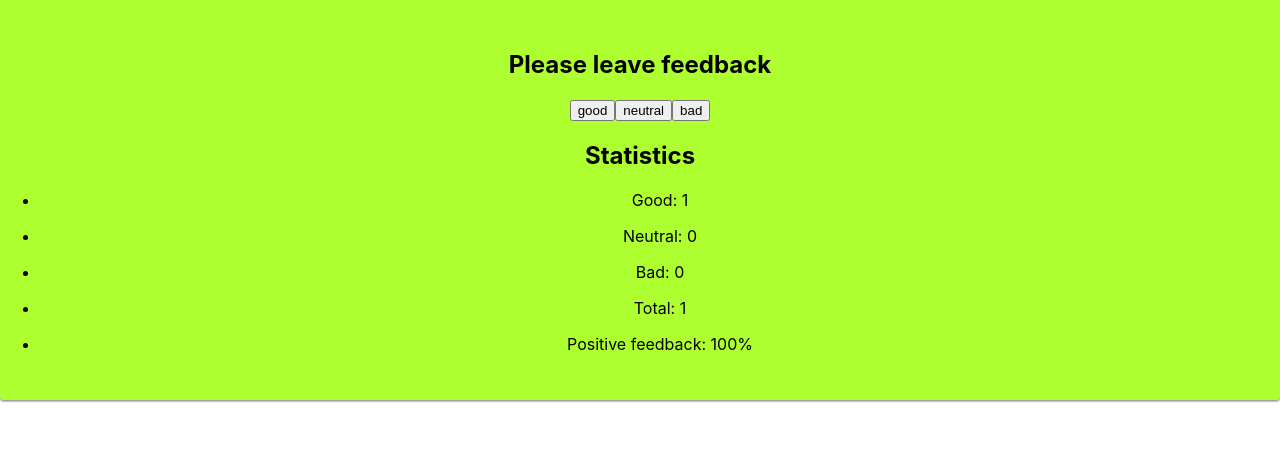
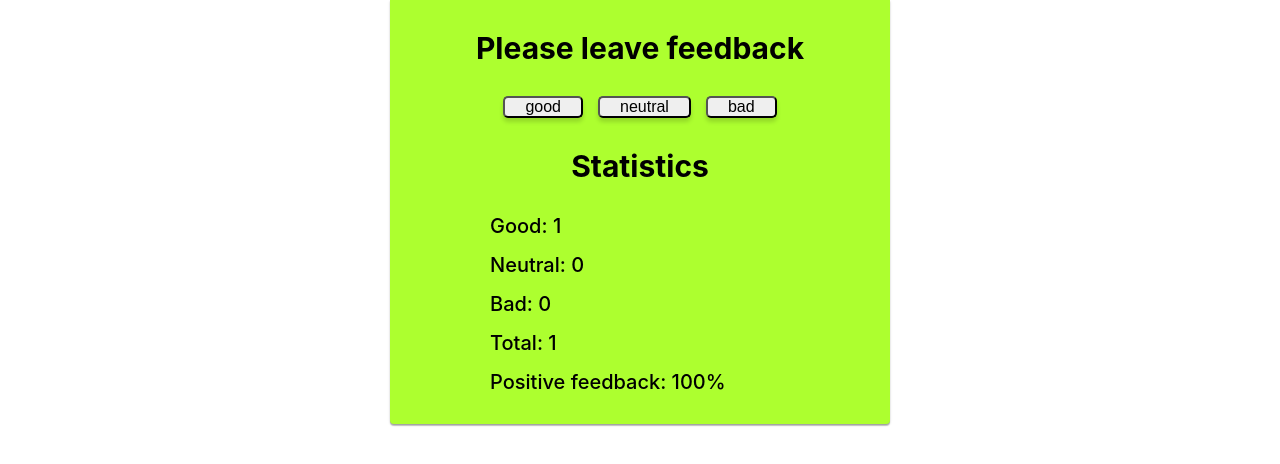
Before and after one commit to Taras-Roboteckyi/goit-react-hw-02-feedback, a React (Create React App) app: page / in a window 1280 px wide. Both pictures are taken after a click on the button "good". Shown: the top 464 px of the page. Built offline with nearby package versions, Linux system fonts and the light colour scheme.

Commit message:
Додає стилі застосунку

```diff
--- a/src/App.js
+++ b/src/App.js
@@ -3,6 +3,7 @@ import FeedbackOptions from './components/FeedbackOptions/FeedbackOptions';
 import Statistics from './components/Statistics/Statistics';
 import Section from './components/Section/Section';
 import Notification from './components/Notification/Notification';
+import { SectionButtonStyled, StatisticTitle } from './App.styled';
 
 class Feedback extends React.Component {
   state = {
@@ -28,10 +29,11 @@ class Feedback extends React.Component {
 
   render() {
     const { good, neutral, bad } = this.state;
+
     return (
       <Section title="Please leave feedback">
-        <section>
-          {Object.keys(this.state).map((btn, index) => {
+        <SectionButtonStyled>
+          {Object.keys({ good, neutral, bad }).map((btn, index) => {
             return (
               <FeedbackOptions
                 key={index}
@@ -40,9 +42,9 @@ class Feedback extends React.Component {
               />
             );
           })}
-        </section>
+        </SectionButtonStyled>
 
-        <h2>Statistics</h2>
+        <StatisticTitle>Statistics</StatisticTitle>
 
         {good === 0 && neutral === 0 && bad === 0 ? (
           <Notification message="There is no feedback" />
--- a/src/App.styled.jsx
+++ b/src/App.styled.jsx
@@ -1 +1,16 @@
 import styled from 'styled-components';
+
+export const SectionButtonStyled = styled.section`
+  display: flex;
+  justify-content: center;
+
+  padding-bottom: 30px;
+`;
+
+export const StatisticTitle = styled.h2`
+  margin-top: 0;
+  margin-bottom: 0;
+  padding-bottom: 30px;
+  font-weight: 700;
+  font-size: 30px;
+`;
--- a/src/components/FeedbackOptions/FeedbackOptions.jsx
+++ b/src/components/FeedbackOptions/FeedbackOptions.jsx
@@ -1,12 +1,13 @@
 import PropTypes from 'prop-types';
+import { FeedbackButtonStyled } from './FeedbackOptions.styled';
 
 function FeedbackOptions(props) {
   const { options, onLeaveFeedback } = props;
   //console.log(props);
   return (
-    <button type="button" onClick={onLeaveFeedback}>
+    <FeedbackButtonStyled type="button" onClick={onLeaveFeedback}>
       {options}
-    </button>
+    </FeedbackButtonStyled>
   );
 }
 
--- /dev/null
+++ b/src/components/FeedbackOptions/FeedbackOptions.styled.jsx
@@ -0,0 +1,18 @@
+import styled from 'styled-components';
+
+export const FeedbackButtonStyled = styled.button`
+  padding: 0 20px;
+  box-shadow: 0px 4px 4px rgba(0, 0, 0, 0.15);
+  font-size: 16px;
+  border-radius: 5px;
+  cursor: pointer;
+  font-weight: 400;
+
+  :not(:last-child) {
+    margin-right: 15px;
+  }
+  :hover {
+    background-color: gold;
+    transition: background-color 500ms cubic-bezier(0.4, 0, 0.2, 1);
+  }
+`;
--- a/src/components/Notification/Notification.jsx
+++ b/src/components/Notification/Notification.jsx
@@ -1,7 +1,8 @@
 import PropTypes from 'prop-types';
+import { NotificationMessage } from './Notification.styled';
 
 export default function Notification({ message }) {
-  return <p>{message}</p>;
+  return <NotificationMessage>{message}</NotificationMessage>;
 }
 
 Notification.propTypes = {
--- /dev/null
+++ b/src/components/Notification/Notification.styled.jsx
@@ -0,0 +1,9 @@
+import styled from 'styled-components';
+
+export const NotificationMessage = styled.p`
+  margin-top: 0;
+  margin-bottom: 0;
+  font-weight: 400;
+  font-size: 20px;
+  color: red;
+`;
--- a/src/components/Section/Section.jsx
+++ b/src/components/Section/Section.jsx
@@ -1,13 +1,13 @@
 import PropTypes from 'prop-types';
-import { SectionApp } from './Section.styled';
+import { SectionStyledApp, Title } from './Section.styled';
 
 export default function Section(props) {
   const { title, children } = props;
   return (
-    <SectionApp>
-      <h1>{title}</h1>
+    <SectionStyledApp>
+      <Title>{title}</Title>
       {children}
-    </SectionApp>
+    </SectionStyledApp>
   );
 }
 
--- a/src/components/Section/Section.styled.jsx
+++ b/src/components/Section/Section.styled.jsx
@@ -1,14 +1,22 @@
 import styled from 'styled-components';
 
-export const SectionApp = styled.section`
+export const SectionStyledApp = styled.section`
   padding-top: 30px;
-  margin-right: 0;
-  margin-left: 0;
+  margin-right: auto;
+  margin-left: auto;
   padding-bottom: 30px;
-  /* width: 500px; */
+  width: 500px;
   text-align: center;
   box-shadow: 0px 1px 3px rgb(0 0 0 / 12%), 0px 1px 1px rgb(0 0 0 / 14%),
     0px 2px 1px rgb(0 0 0 / 20%);
   border-radius: 0px 0px 4px 4px;
   background-color: greenyellow;
 `;
+
+export const Title = styled.h1`
+  margin-top: 0;
+  margin-bottom: 0;
+  padding-bottom: 30px;
+  font-weight: 700;
+  font-size: 30px;
+`;
--- /dev/null
+++ b/src/components/Statistics/Statistic.styled.jsx
@@ -0,0 +1,28 @@
+import styled from 'styled-components';
+
+export const StatisticListStyle = styled.ul`
+  list-style: none;
+  margin-top: 0;
+  margin-bottom: 0;
+  margin-right: auto;
+  margin-left: auto;
+  padding-left: 0;
+  display: flex;
+  flex-direction: column;
+  align-items: baseline;
+`;
+
+export const StatisticItem = styled.li`
+  padding: 0 100px;
+
+  :not(:last-child) {
+    margin-bottom: 15px;
+  }
+`;
+
+export const StatisticValues = styled.p`
+  margin-top: 0;
+  margin-bottom: 0;
+  font-weight: 500;
+  font-size: 20px;
+`;
--- a/src/components/Statistics/Statistics.jsx
+++ b/src/components/Statistics/Statistics.jsx
@@ -1,25 +1,26 @@
 import PropTypes from 'prop-types';
+import { StatisticListStyle, StatisticItem, StatisticValues } from './Statistic.styled';
 
 export default function Statistics(props) {
   const { good, neutral, bad, total, positivePercentage } = props;
   return (
-    <ul>
-      <li>
-        <p>Good: {good} </p>
-      </li>
-      <li>
-        <p>Neutral: {neutral} </p>
-      </li>
-      <li>
-        <p>Bad: {bad} </p>
-      </li>
-      <li>
-        <p>Total: {total} </p>
-      </li>
-      <li>
-        <p>Positive feedback: {positivePercentage} </p>
-      </li>
-    </ul>
+    <StatisticListStyle>
+      <StatisticItem>
+        <StatisticValues>Good: {good} </StatisticValues>
+      </StatisticItem>
+      <StatisticItem>
+        <StatisticValues>Neutral: {neutral} </StatisticValues>
+      </StatisticItem>
+      <StatisticItem>
+        <StatisticValues>Bad: {bad} </StatisticValues>
+      </StatisticItem>
+      <StatisticItem>
+        <StatisticValues>Total: {total} </StatisticValues>
+      </StatisticItem>
+      <StatisticItem>
+        <StatisticValues>Positive feedback: {positivePercentage} </StatisticValues>
+      </StatisticItem>
+    </StatisticListStyle>
   );
 }
 
```
